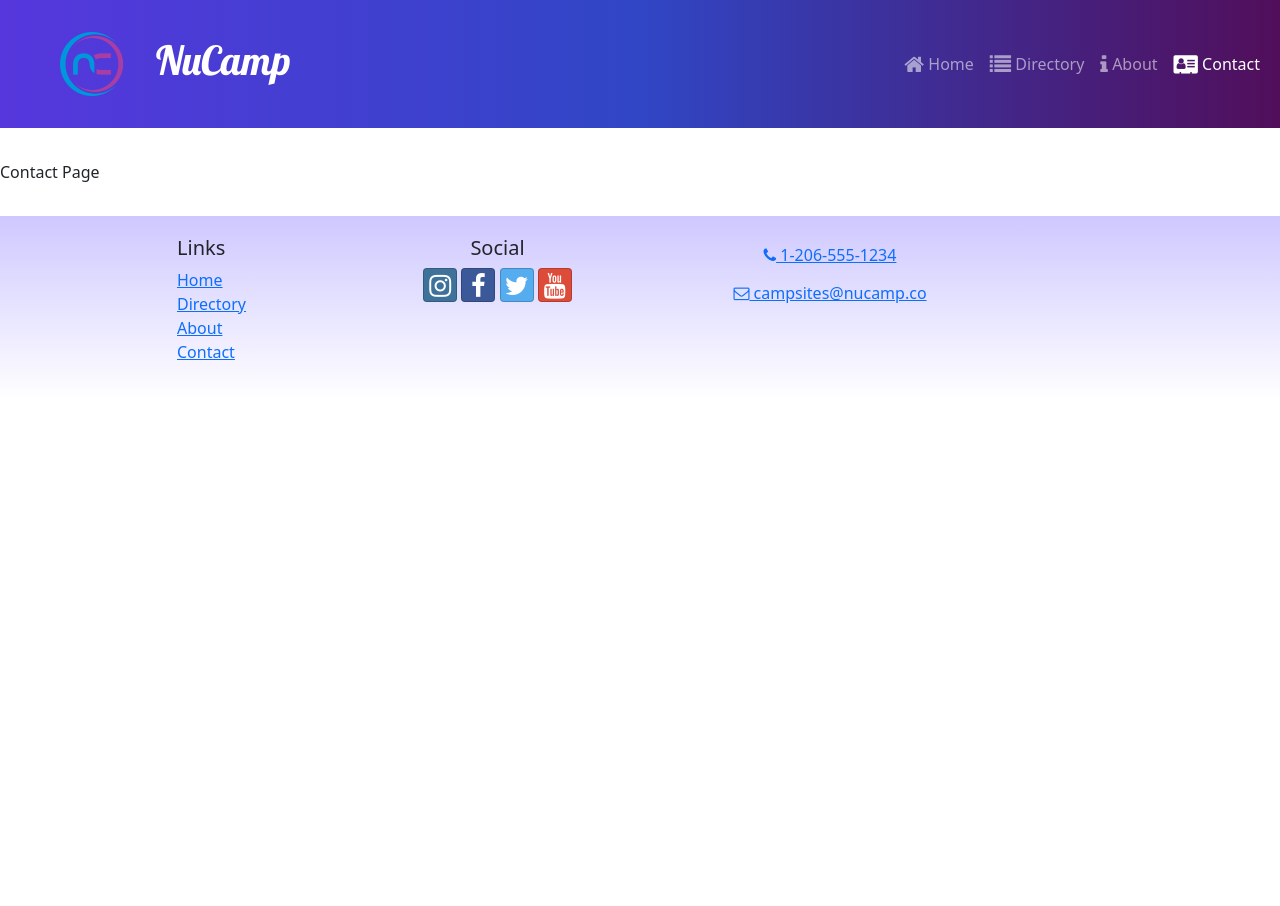
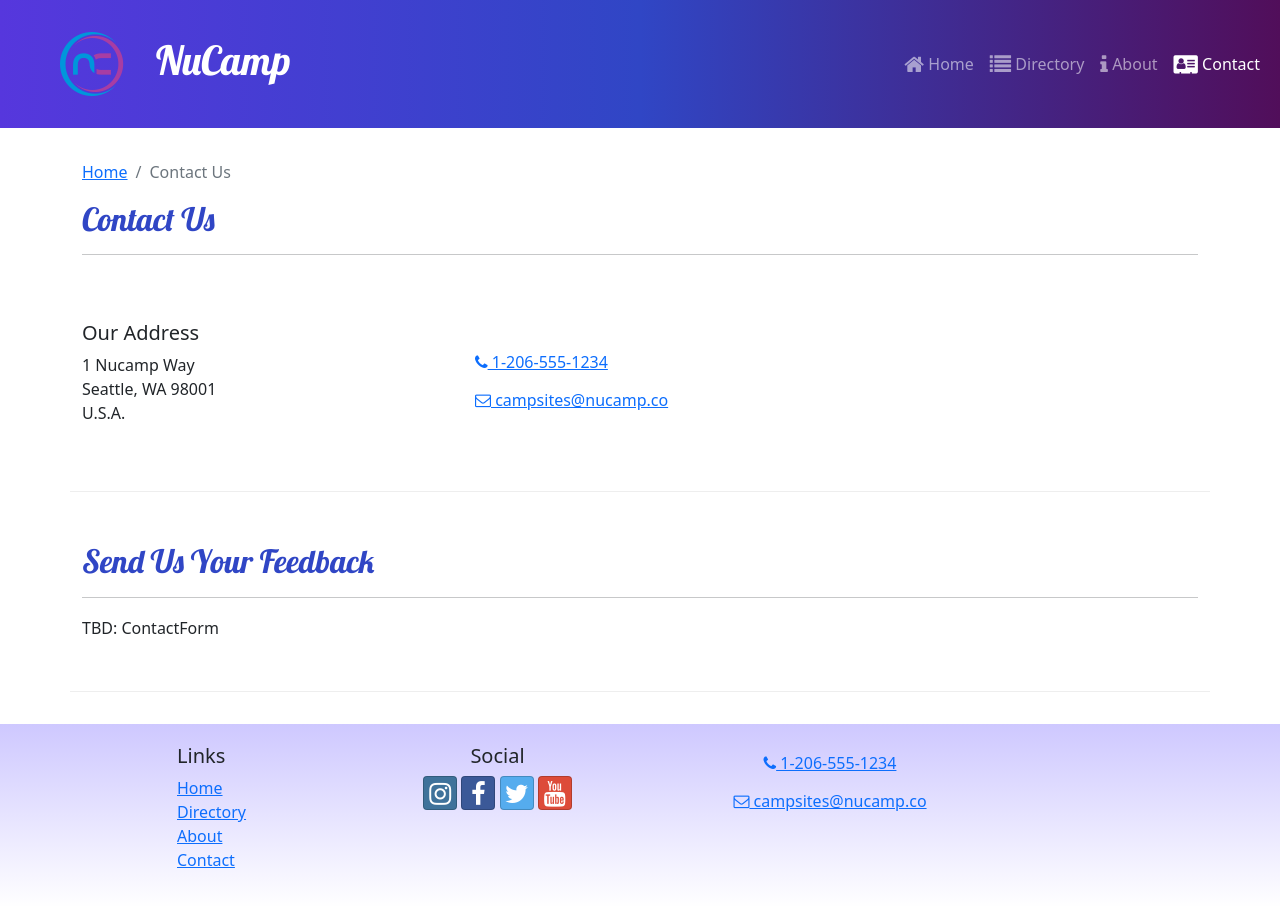
Before and after one commit to alvajose35/ReactNucampSite, a React (Create React App) app: page /contact in a window 1280 px wide. Before the commit the page ends 800 px from the top, so only its background shows below. Built offline with nearby package versions, Linux system fonts and the light colour scheme.

Commit message:
Update ContactPage

```diff
--- a/src/pages/ContactPage.jsx
+++ b/src/pages/ContactPage.jsx
@@ -1,5 +1,50 @@
+import { Container, Col, Row } from "reactstrap";
+import SubHeader from "../components/SubHeader";
+
 const ContactPage = () => {
-	return <div>Contact Page</div>;
+	return (
+		<Container>
+			<SubHeader current="Contact Us"/>
+			<Row className='row-content align-items-center'>
+				<Col sm='4'>
+					<h5>Our Address</h5>
+					<address>
+						1 Nucamp Way
+						<br/>
+						Seattle, WA 98001
+						<br/>
+						U.S.A.
+					</address>
+				</Col>
+				<Col>
+					<a
+						role='button'
+						className='btn btn-link'
+						href='tel:+12065551234'
+					>
+						<i className='fa fa-phone'/> 1-206-555-1234
+					</a>
+					<br/>
+					<a
+						role='button'
+						className='btn btn-link'
+						href='mailto:fakeemail@fakeemail.co'
+					>
+						<i className='fa fa-envelope-o'/> campsites@nucamp.co
+					</a>
+				</Col>
+			</Row>
+			<Row className='row-content'>
+				<Col xs='12'>
+					<h2>Send Us Your Feedback</h2>
+					<hr/>
+				</Col>
+				<Col md='10'>
+					TBD: ContactForm
+				</Col>
+			</Row>
+		</Container>
+	);
 };
 
 export default ContactPage;
```
